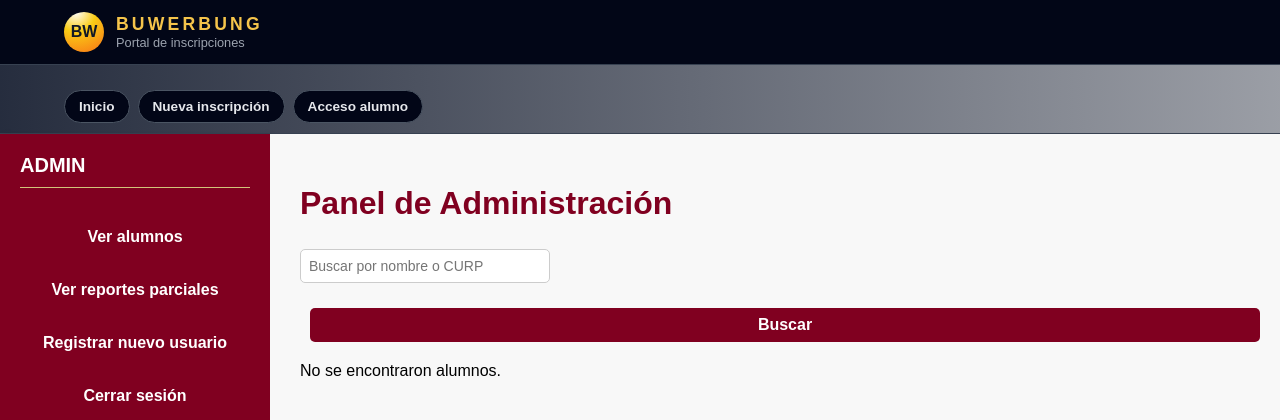
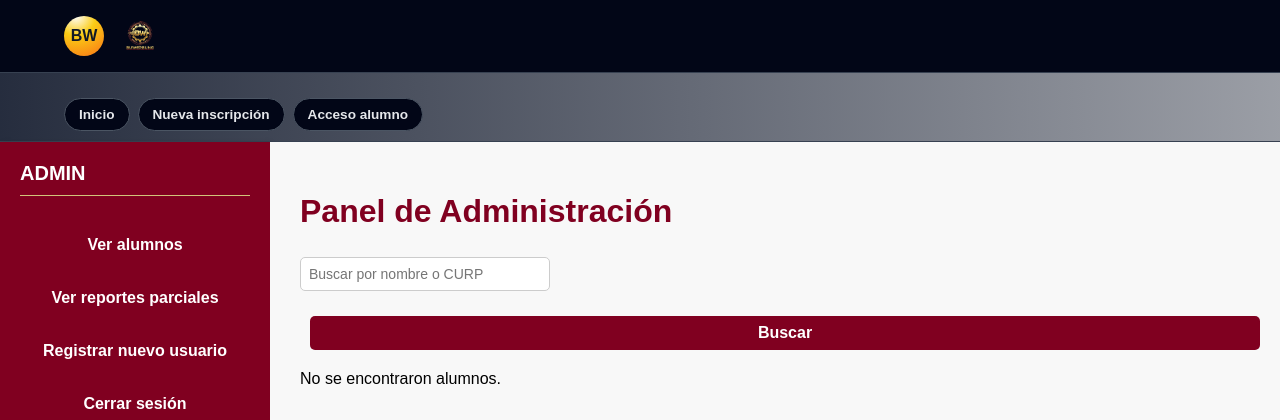
Before and after one commit to gerardotuz/prototipos, a Flask app: page /admin in a window 1280 px wide. Shown: the top 420 px of the page. Run offline with Flask 3, Linux system fonts and the light colour scheme; the visitor is signed in with stand-in values (Sample User, id 1); data that the repository does not hold is empty.

Commit message:
Update header in admin.html to include logo
Replaced header text with logo image for branding.

```diff
--- a/templates/admin.html
+++ b/templates/admin.html
@@ -113,10 +113,9 @@
   <header style="background:#020617;border-bottom:1px solid #374151;padding:12px 5vw;">
     <div style="display:flex;align-items:center;gap:12px;">
       <div style="width:40px;height:40px;border-radius:999px;background:radial-gradient(circle at 30% 0%,#ffffff,#facc15 40%,#f97316 100%);display:flex;align-items:center;justify-content:center;font-weight:800;color:#111827;">BW</div>
-      <div>
-        <h1 style="margin:0;font-size:1.1rem;letter-spacing:0.18em;color:#f5c44b;text-transform:uppercase;">BUWERBUNG</h1>
-        <p style="margin:0;font-size:0.8rem;color:#9ca3af;">Portal de inscripciones</p>
-      </div>
+     <div class="bw-logo-text">
+    <img src="{{ url_for('static', filename='/img/bw_logo.png') }}" alt="BUWERBUNG" class="bw-logo-img">
+        </div>
     </div>
   </header>
   <nav style="background:linear-gradient(90deg,rgba(15,23,42,0.9),rgba(15,23,42,0.4));border-bottom:1px solid #374151;padding:10px 5vw;display:flex;flex-wrap:wrap;gap:8px;">
```
